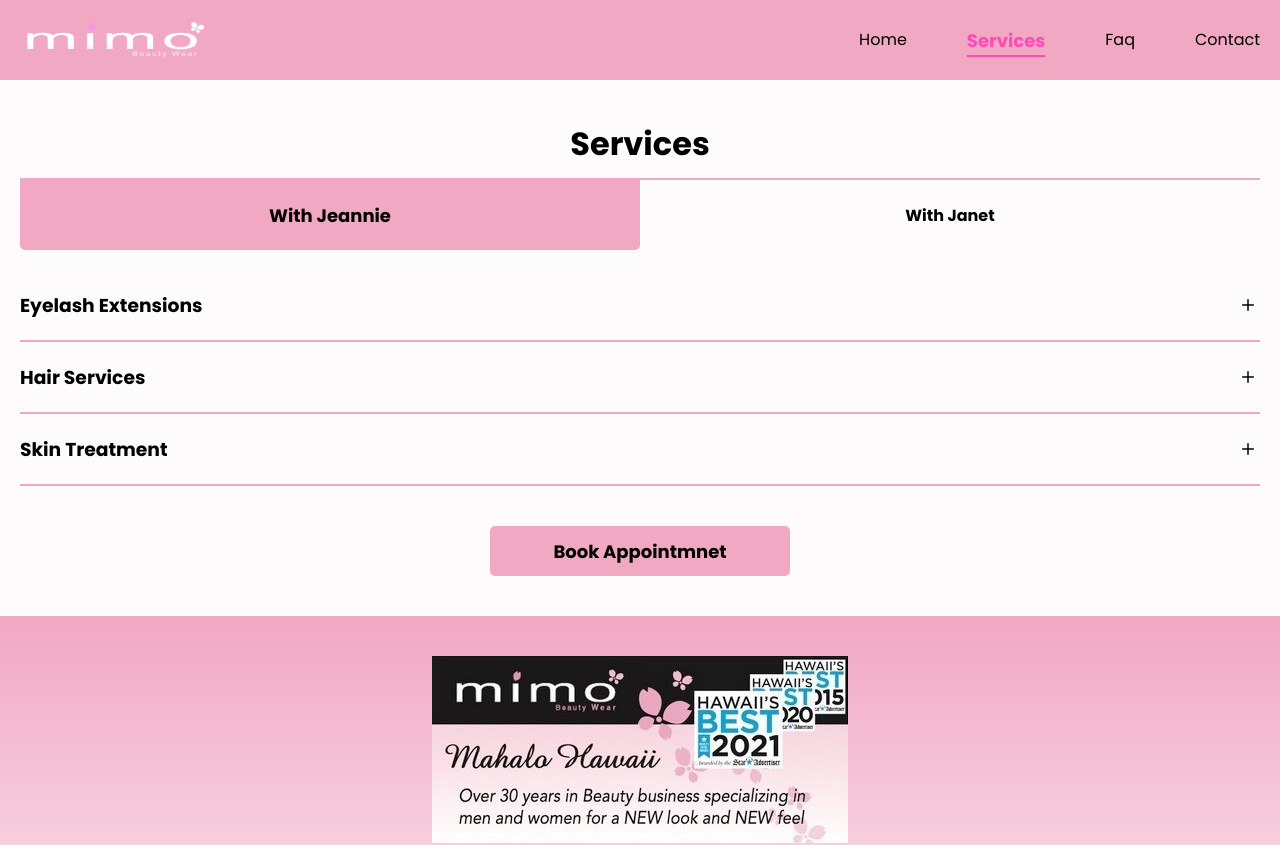
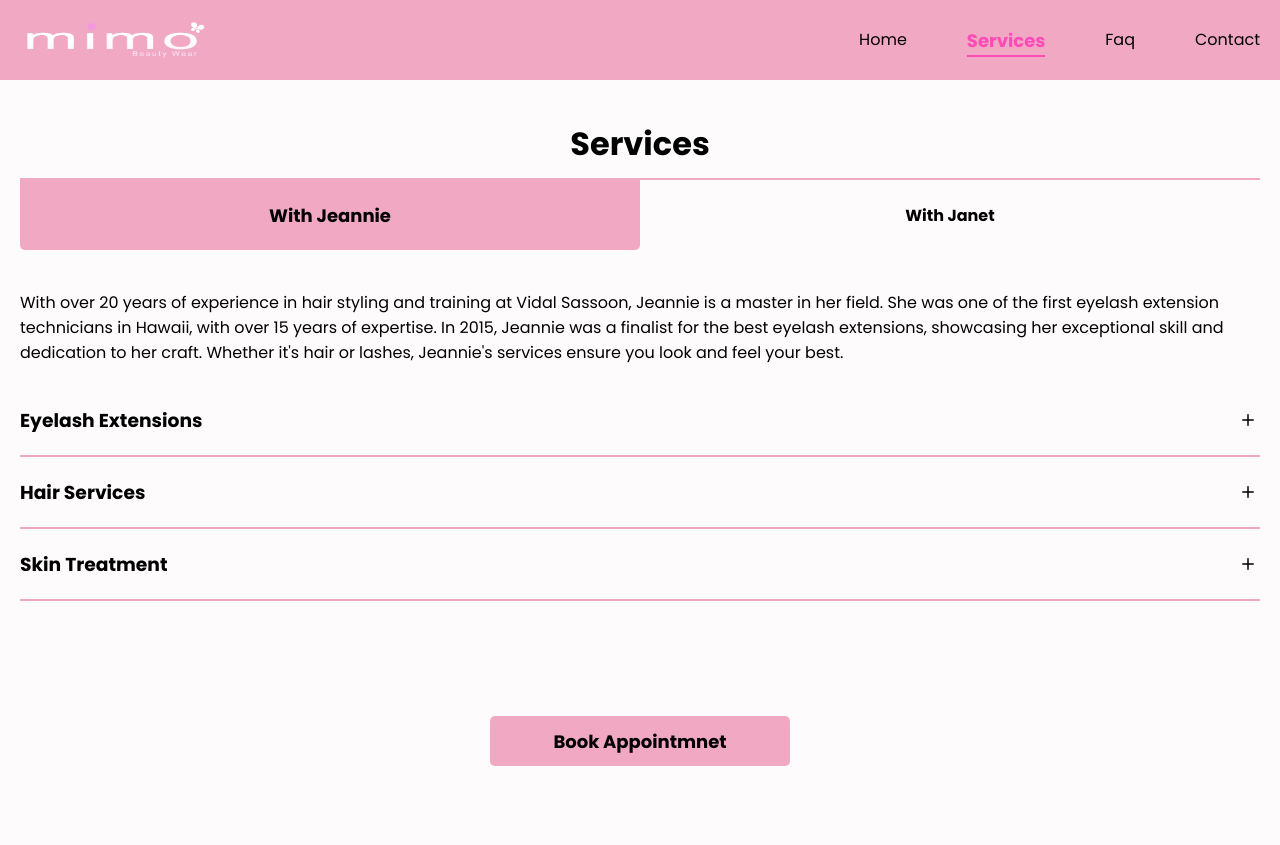
Before and after one commit to BrandonGatewood/MimoBeautyWear, a React (Vite) app: page /Services in a window 1280 px wide. Shown: the top 845 px of the page. Built offline with nearby package versions, Linux system fonts and the light colour scheme.

Commit message:
Added a breif description in services implmented a description of both janet and Jeannie

```diff
--- a/src/css/pages/services.css
+++ b/src/css/pages/services.css
@@ -39,11 +39,18 @@
     display: block;
 }
 
+.serviceProvider {
+    padding: 20px;
+}
+
 
 /** Book Appointmnet Button **/
 .bookAppointmentContainer {
+    height: 200px;
     padding: 40px 0;
-    text-align: center;
+    display: flex;
+    justify-content: center;
+    align-items: center;
 }
 
 .bookButton {
--- a/src/pages/Services.jsx
+++ b/src/pages/Services.jsx
@@ -26,6 +26,15 @@ const Services = () => {
         </div>
 
         <div className={ toggle === 1 ? "show-content" : "content" }>
+            <div className="serviceProvider">
+                <p>
+                    With over 20 years of experience in hair styling and training at Vidal Sassoon, Jeannie is a master in
+                    her field. She was one of the first eyelash extension technicians in Hawaii, with over 15 years of expertise.
+                    In 2015, Jeannie was a finalist for the best eyelash extensions, showcasing her exceptional skill and
+                    dedication to her craft. Whether it's hair or lashes, Jeannie's services ensure you look and feel your best.
+                </p>
+            </div>
+
             {
                 JeanniesServices.map( service => {
                     return (
@@ -35,6 +44,14 @@ const Services = () => {
             }
         </div>
         <div className={ toggle === 2 ? "show-content" : "content" }>
+            <div className="serviceProvider">
+                <p>
+                   Janet began her career as a cosmetologist in 1980 and quickly became one of Hawaii's pioneering cosmetic
+                   tattoo artists. As the founder of Mimo Beauty Wear, she has trained numerous artists and helped countless
+                   women and men enhance their beauty and confidence. With decades of experience, Janet continues to provide
+                   expert services that make her clients feel their best.
+                </p>
+            </div>
             {
                 JanetsServices.map( service => {
                     return (
```
